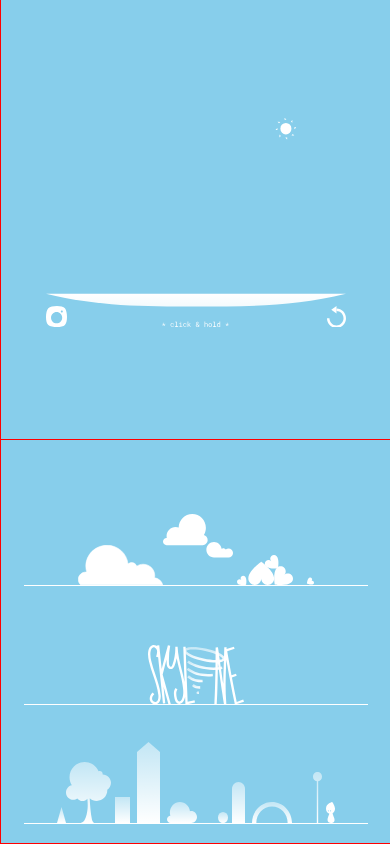
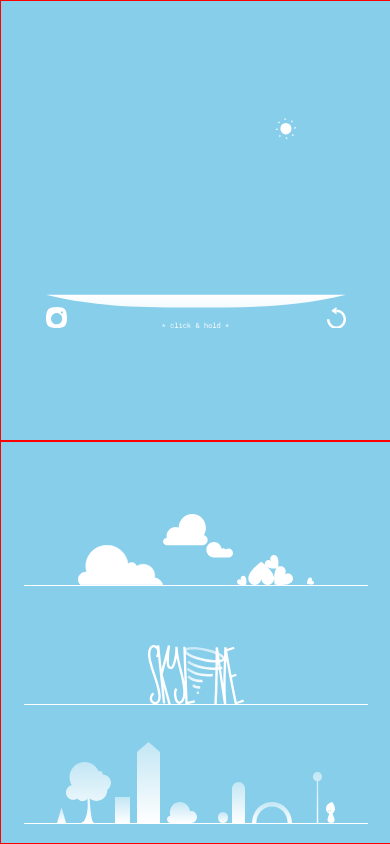
Before and after one commit to kimestelle/city-skyline, a React (Vite) app: page / in a window 390 px wide. Built offline with nearby package versions, Linux system fonts and the light colour scheme.

Commit message:
ratio adjustments

```diff
--- a/src/App.css
+++ b/src/App.css
@@ -198,6 +198,8 @@ html, body {
 /* Responsive Styles */
 @media all and (max-width: 760px) {
   .App {
+    max-height: 100vh;
+    height: 100vh;
     justify-content: flex-end;
     border: 1px solid red;
   }
@@ -223,8 +225,9 @@ html, body {
 
   .center-bar {
     align-items: center;
-    height: 52%;
-    max-height: 52%;
+    height: 52vh;
+    max-height: 52vh;
+    border: 1px solid red;
   }
 
   .city-container {
```
